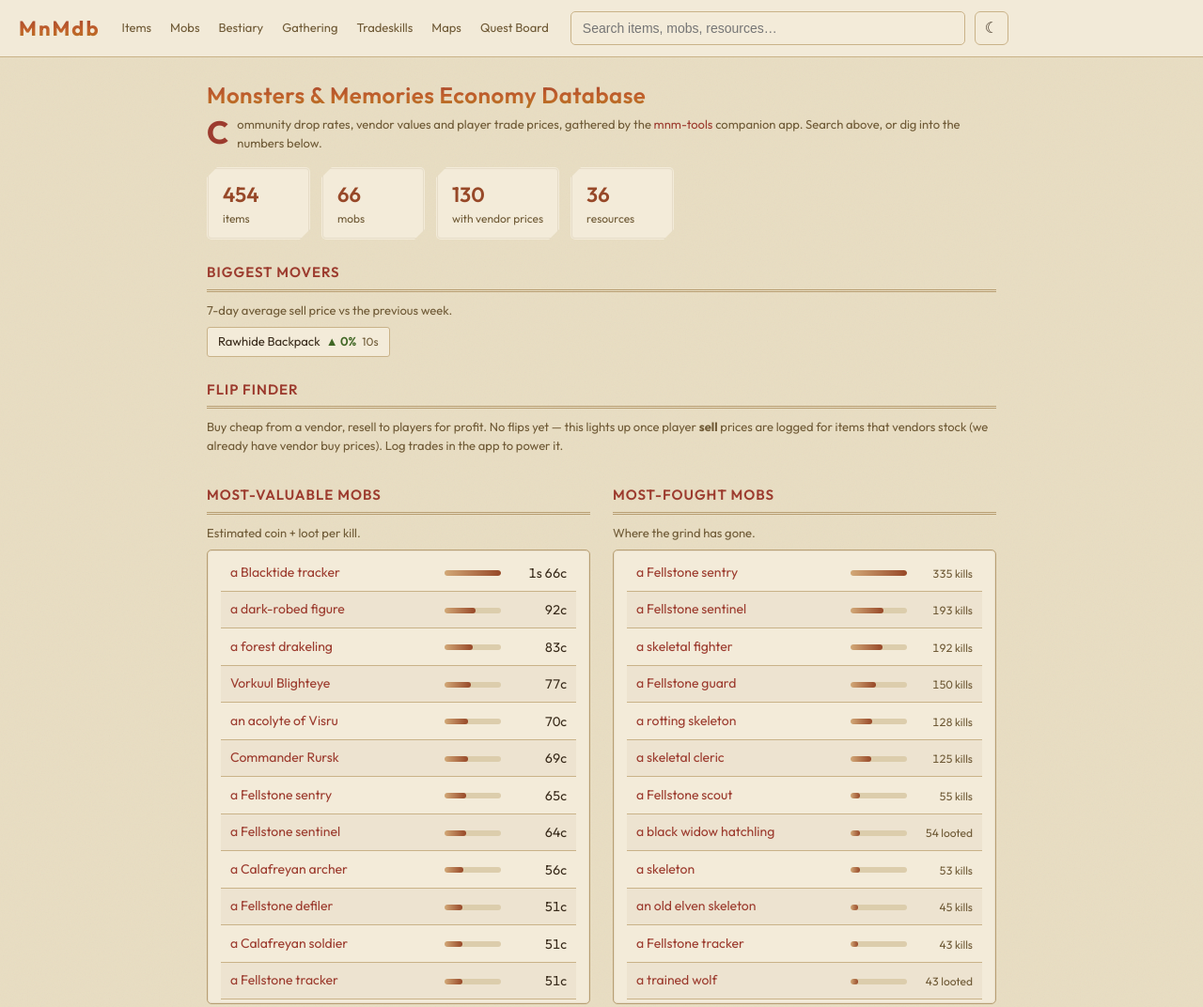
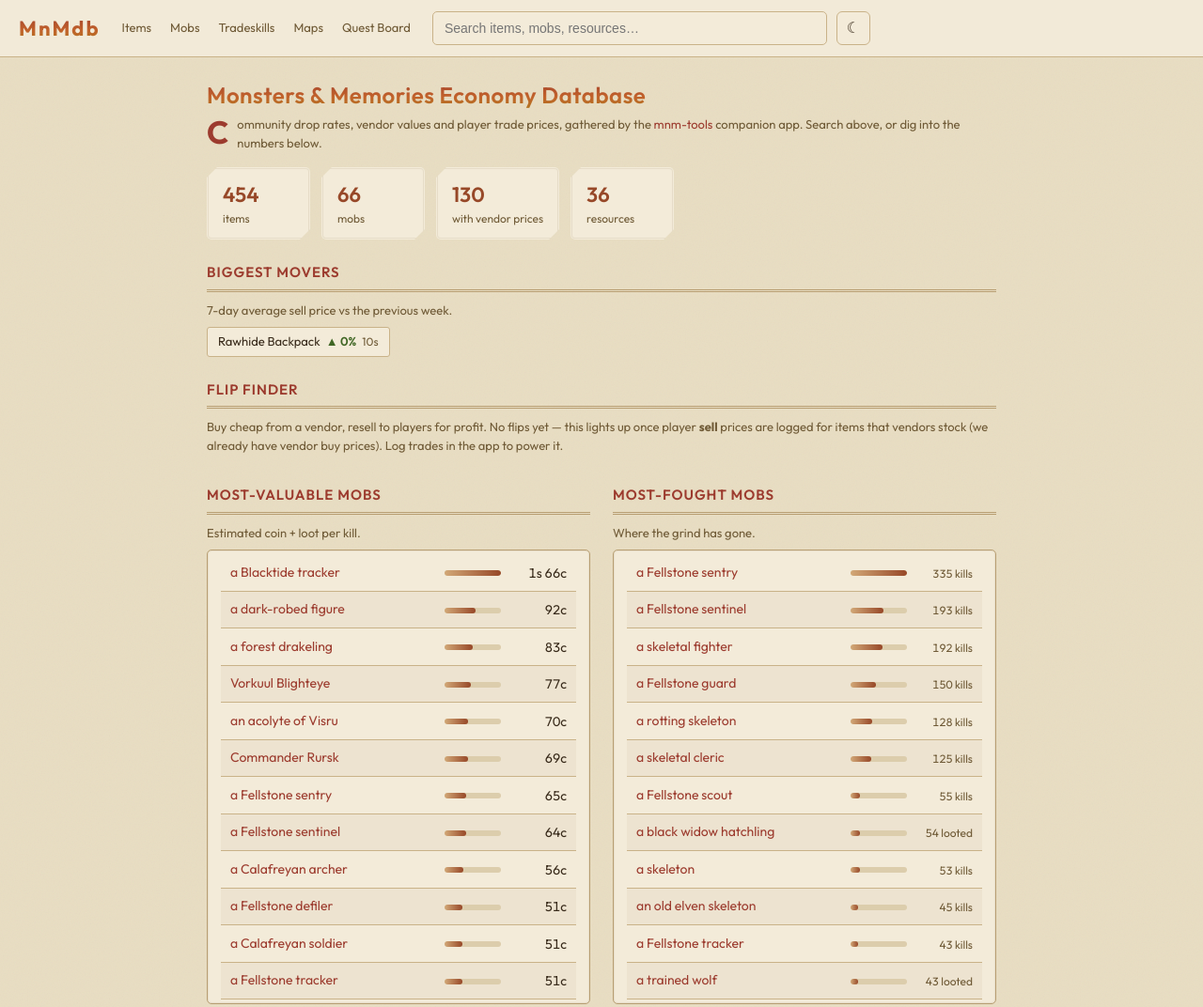
Before and after one commit to Boisteroux/mnm-tools, an Electron app: page mnmdb/index.html in a window 1280 px wide. Shown: the top 1072 px of the page at 94% size. Drawn offline with Linux system fonts and the light colour scheme.

Commit message:
Add social preview image; slim the nav (remove Gathering + Bestiary)
- og-image.png: 1200x630 parchment social card (title + coin + tagline), rendered with
  sharp — link previews now show a real image.
- Remove Gathering and Bestiary from the top nav. Gathering data still lives on each
  resource page; the Bestiary is now linked from the top of the Mobs page.

```diff
--- a/mnmdb/app.js
+++ b/mnmdb/app.js
@@ -1502,6 +1502,7 @@ function renderBrowse(view) {
   $('content').innerHTML =
     '<div class="crumb"><a href="#/">MnMdb</a> › ' + view + '</div>' +
     '<h1 style="text-transform:capitalize">' + view + ' <span class="sub" style="font-size:15px">' + rows.length + '</span></h1>' +
+    (view === 'mobs' ? '<p class="sub">Prefer the art? Browse the <a href="#/bestiary"><b>illustrated Bestiary →</b></a></p>' : '') +
     (view === 'gathering' ? harvestNodesSection() : '') +
     '<h2 style="text-transform:capitalize">' + (view === 'gathering' ? 'All resources' : view) + '</h2>' +
     '<p class="sub">Click a column heading to sort. Click a row to open it.</p>' +
--- a/mnmdb/index.html
+++ b/mnmdb/index.html
@@ -36,8 +36,6 @@
     <nav class="topnav">
       <a href="#/items">Items</a>
       <a href="#/mobs">Mobs</a>
-      <a href="#/bestiary">Bestiary</a>
-      <a href="#/gathering">Gathering</a>
       <a href="#/tradeskills">Tradeskills</a>
       <a href="#/maps">Maps</a>
       <a href="#/quests">Quest Board</a>
```
Also changed, not shown: mnmdb/og-image.png (added).
